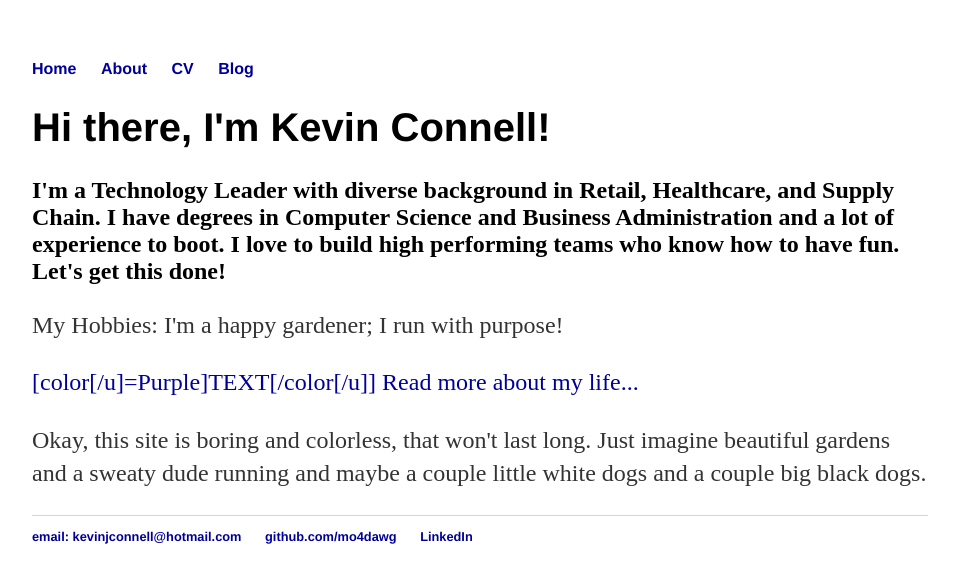
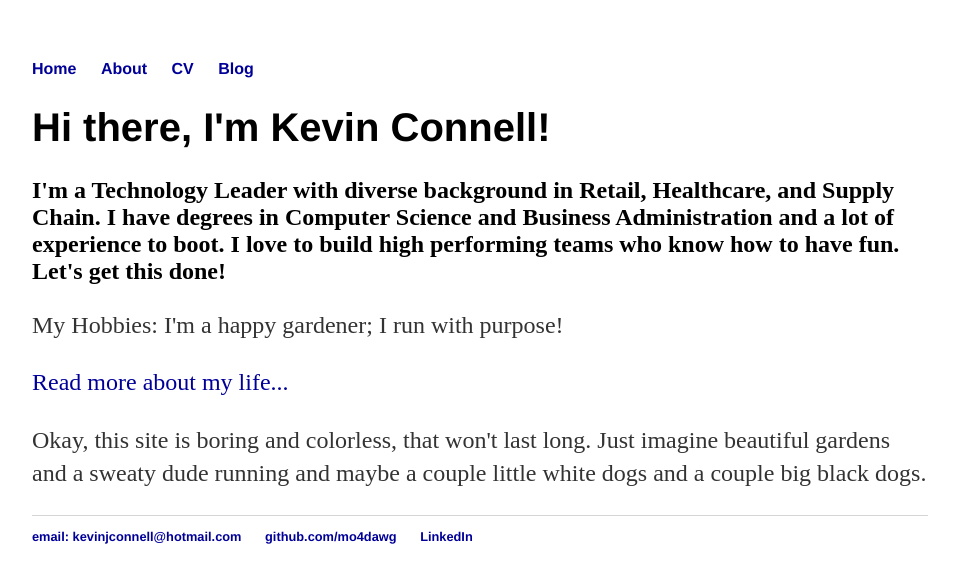
Before and after one commit to mo4dawg/mo4dawg.github.io, a Jekyll site: the page built from index.html, in a window 1280 px wide. Shown: the top 583 px of the page, without its empty margins (160-1116 px from the left). Built offline with Jekyll 4.4.1, drawn with Linux system fonts in a browser that asks for light colours.

Commit message:
Update index.html

```diff
--- a/index.html
+++ b/index.html
@@ -8,7 +8,7 @@
         <span></span>
 		<h2></b>I'm a Technology Leader with diverse background in Retail, Healthcare, and Supply Chain.  I have degrees in Computer Science and Business Administration and a lot of experience to boot.  I love to build high performing teams who know how to have fun.  Let's get this done!</h2>
 		<p>My Hobbies: I'm a happy gardener;  I run with purpose! </p>
-		<p><span><a href="/about">[color[/u]=Purple]TEXT[/color[/u]] Read more about my life...</a></p></span>
+		<p><span><a href="/about"><color:999> Read more about my life...</color:999></a></p></span>
 		<p> </p>
 		<p>Okay, this site is boring and colorless, that won't last long.  Just imagine beautiful gardens and a sweaty dude running and maybe a couple little white dogs and a couple big black dogs.  </p>
 
```
